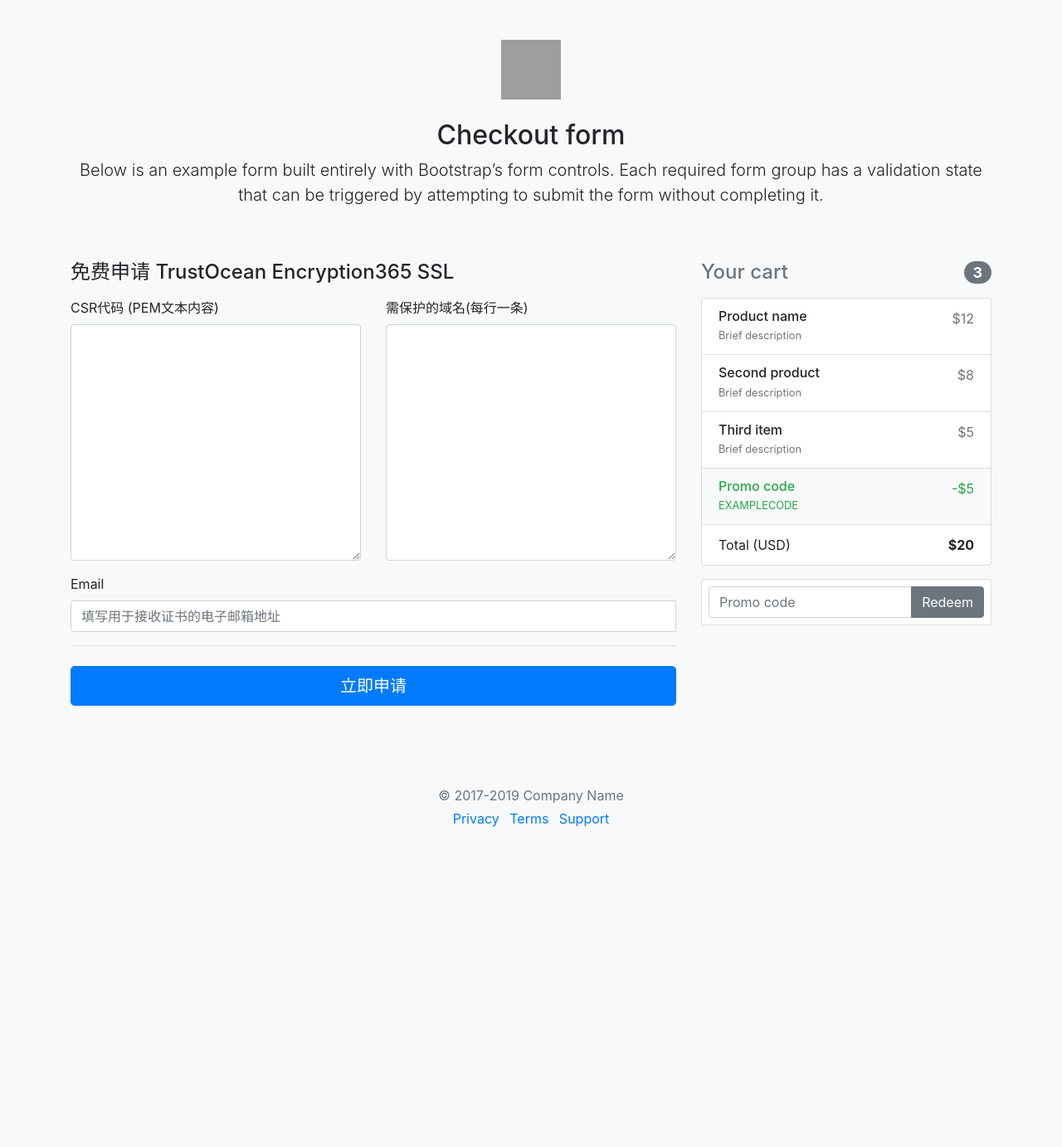
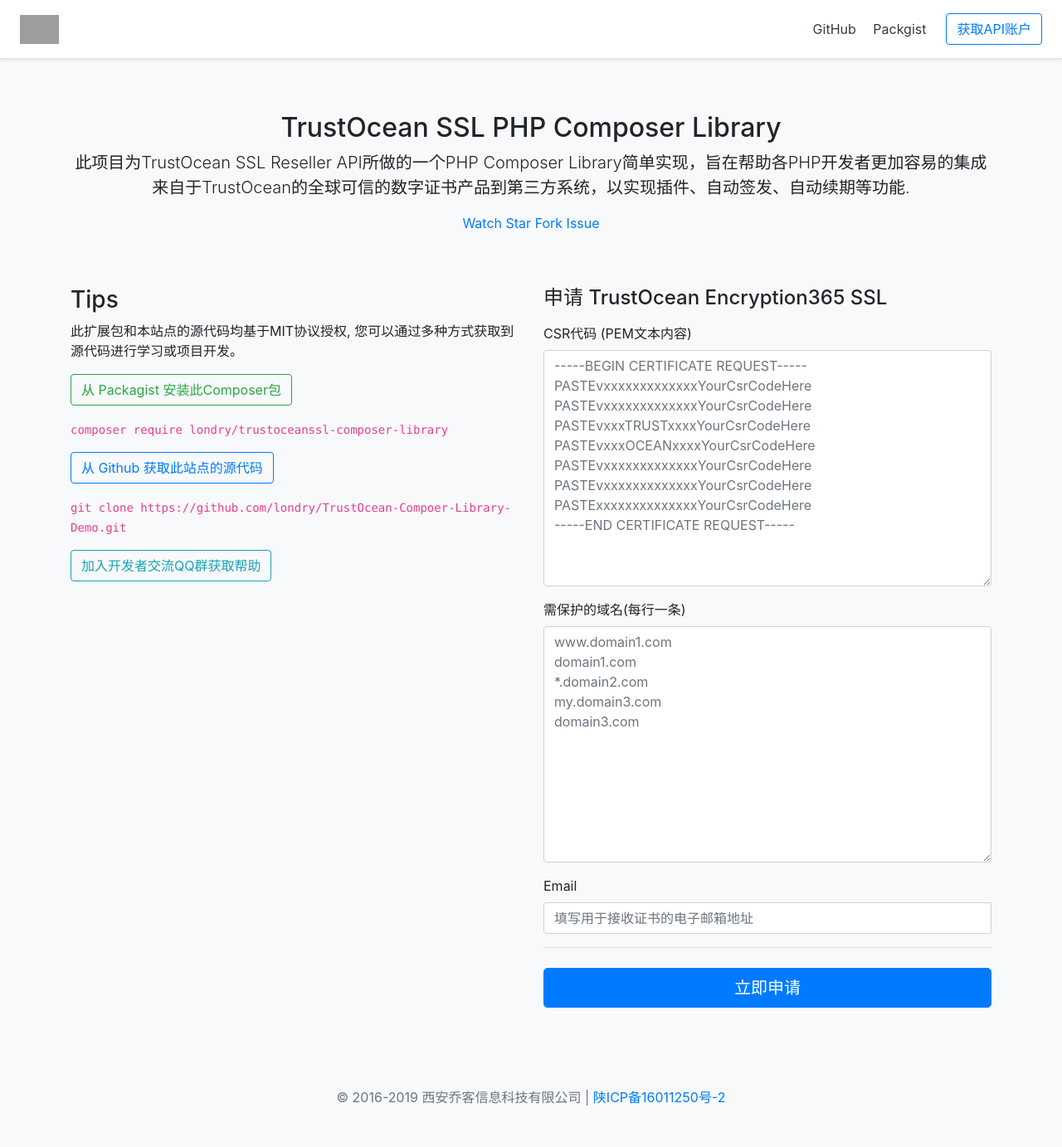
Before and after one commit to BugF/TrustOcean-Compoer-Library-Demo, a Symfony app: template templates/base.html.twig in a window 1280 px wide. Shown: the whole page at 83% size. Before the commit the page ends 997 px from the top, so only its background shows below. Run offline with Twig, Linux system fonts and the light colour scheme; the template is opened without the code that fills it, so the values that code supplies are empty; some libraries are stand-ins or nearby versions; grey boxes are pictures that could not be loaded.

Commit message:
fix web page

```diff
--- a/composer.json
+++ b/composer.json
@@ -35,12 +35,6 @@
         "symfony/test-pack": "*",
         "symfony/web-server-bundle": "4.3.*"
     },
-    "repositories": [
-        {
-            "type": "vcs",
-            "url":  "git@github.com:londry/TrustOcean-Library-Composer.git"
-        }
-    ],
     "config": {
         "preferred-install": {
             "*": "dist"
--- a/templates/base.html.twig
+++ b/templates/base.html.twig
@@ -8,112 +8,156 @@
     <!-- Bootstrap CSS -->
     <link rel="stylesheet" href="https://stackpath.bootstrapcdn.com/bootstrap/4.3.1/css/bootstrap.min.css" integrity="sha384-ggOyR0iXCbMQv3Xipma34MD+dH/1fQ784/j6cY/iJTQUOhcWr7x9JvoRxT2MZw1T" crossorigin="anonymous">
 
-    <title>Hello, world!</title>
+    <title>TrustOcean SSL PHP Composer Library - MIT OpenSource Project</title>
+    <style>
+      .dns-record-container{
+        background-color: #ffffff;
+        margin-bottom: 10px;
+        box-shadow: 0 .125rem .25rem rgba(0,0,0,.075)!important;
+        border: 1px solid #ddd;
+        border-radius: 3px;
+      }
+      .dns-content{
+        padding: 5px 10px;
+      }
+      .hostname-div{
+        background: #f8f9fa;
+        padding: 5px 10px;
+        border-bottom: 1px solid #ccc;
+      }
+    </style>
   </head>
   <body style="background-color: #f8f9fa;">
+  <div class="d-flex flex-column flex-md-row align-items-center p-3 px-md-4 mb-3 bg-white border-bottom shadow-sm">
+    <h5 class="my-0 mr-md-auto font-weight-normal">
+      <a href="/">
+      <img src="https://www.trustocean.com/wp-content/uploads/2019/logo_wt.svg" alt=""  height="35">
+      </a>
+    </h5>
+    <nav class="my-2 my-md-0 mr-md-3">
+      <a class="p-2 text-dark" href="https://github.com/londry/TrustOcean-Library-Composer" target="_blank">GitHub</a>
+      <a class="p-2 text-dark" href="https://packagist.org/packages/londry/trustoceanssl-composer-library" target="_blank">Packgist</a>
+    </nav>
+    <a class="btn btn-outline-primary" href="https://www.trustocean.com/partner-program" target="_blank">获取API账户</a>
+  </div>
     <div class="container">
-  <div class="py-5 text-center">
-    <img class="d-block mx-auto mb-4" src="/docs/4.3/assets/brand/bootstrap-solid.svg" alt="" width="72" height="72">
-    <h2>Checkout form</h2>
-    <p class="lead">Below is an example form built entirely with Bootstrap’s form controls. Each required form group has a validation state that can be triggered by attempting to submit the form without completing it.</p>
-  </div>
+    <div class="py-5 text-center">
+
+      <h2>TrustOcean SSL PHP Composer Library</h2>
+      <p class="lead">此项目为TrustOcean SSL Reseller API所做的一个PHP Composer Library简单实现，旨在帮助各PHP开发者更加容易的集成来自于TrustOcean的全球可信的数字证书产品到第三方系统，以实现插件、自动签发、自动续期等功能.</p>
+      <p>
+
+        <!-- Place this tag where you want the button to render. -->
+        <a class="github-button" href="https://github.com/londry/TrustOcean-Compoer-Library-Demo/subscription" data-size="large" data-show-count="true" aria-label="Watch londry/TrustOcean-Compoer-Library-Demo on GitHub">Watch</a>
+        <!-- Place this tag where you want the button to render. -->
+        <a class="github-button" href="https://github.com/londry/TrustOcean-Compoer-Library-Demo" data-size="large" data-show-count="true" aria-label="Star londry/TrustOcean-Compoer-Library-Demo on GitHub">Star</a>
+        <!-- Place this tag where you want the button to render. -->
+        <a class="github-button" href="https://github.com/londry/TrustOcean-Compoer-Library-Demo/fork" data-size="large" data-show-count="true" aria-label="Fork londry/TrustOcean-Compoer-Library-Demo on GitHub">Fork</a>
+        <!-- Place this tag where you want the button to render. -->
+        <a class="github-button" href="https://github.com/londry/TrustOcean-Compoer-Library-Demo/issues" data-size="large" data-show-count="true" aria-label="Issue londry/TrustOcean-Compoer-Library-Demo on GitHub">Issue</a>
+      </p>
+    </div>
 
   <div class="row">
-    <div class="col-md-4 order-md-2 mb-4">
-      <h4 class="d-flex justify-content-between align-items-center mb-3">
-        <span class="text-muted">Your cart</span>
-        <span class="badge badge-secondary badge-pill">3</span>
-      </h4>
-      <ul class="list-group mb-3">
-        <li class="list-group-item d-flex justify-content-between lh-condensed">
-          <div>
-            <h6 class="my-0">Product name</h6>
-            <small class="text-muted">Brief description</small>
-          </div>
-          <span class="text-muted">$12</span>
-        </li>
-        <li class="list-group-item d-flex justify-content-between lh-condensed">
-          <div>
-            <h6 class="my-0">Second product</h6>
-            <small class="text-muted">Brief description</small>
-          </div>
-          <span class="text-muted">$8</span>
-        </li>
-        <li class="list-group-item d-flex justify-content-between lh-condensed">
-          <div>
-            <h6 class="my-0">Third item</h6>
-            <small class="text-muted">Brief description</small>
-          </div>
-          <span class="text-muted">$5</span>
-        </li>
-        <li class="list-group-item d-flex justify-content-between bg-light">
-          <div class="text-success">
-            <h6 class="my-0">Promo code</h6>
-            <small>EXAMPLECODE</small>
-          </div>
-          <span class="text-success">-$5</span>
-        </li>
-        <li class="list-group-item d-flex justify-content-between">
-          <span>Total (USD)</span>
-          <strong>$20</strong>
-        </li>
-      </ul>
-
-      <form class="card p-2">
-        <div class="input-group">
-          <input type="text" class="form-control" placeholder="Promo code">
-          <div class="input-group-append">
-            <button type="submit" class="btn btn-secondary">Redeem</button>
-          </div>
-        </div>
-      </form>
+    <div class="col-md-6 order-md-1 mb-4">
+      <h3>Tips</h3>
+      <p>
+        此扩展包和本站点的源代码均基于MIT协议授权, 您可以通过多种方式获取到源代码进行学习或项目开发。
+      </p>
+      <p>
+        <a href="https://packagist.org/packages/londry/trustoceanssl-composer-library" target="_blank" class="btn btn-outline-success">从 Packagist 安装此Composer包</a>
+      </p>
+      <p><code>composer require londry/trustoceanssl-composer-library</code></p>
+      <p>
+        <a href="https://github.com/londry/TrustOcean-Compoer-Library-Demo" target="_blank" class="btn btn-outline-primary">从 Github 获取此站点的源代码</a>
+      </p>
+      <p><code>git clone https://github.com/londry/TrustOcean-Compoer-Library-Demo.git</code></p>
+      <p><a href="//shang.qq.com/wpa/qunwpa?idkey=52333cccfa2c814e6befacfdc2ede417544f01f6c2216033074de4ffada8295b" target="_blank" class="btn btn-outline-info">加入开发者交流QQ群获取帮助</a></p>
     </div>
-    <div class="col-md-8 order-md-1">
-      <h4 class="mb-3">免费申请 TrustOcean Encryption365 SSL</h4>
-      <form class="needs-validation" novalidate="">
+    <div class="col-md-6 order-md-2">
+      <h4 class="mb-3">申请 TrustOcean Encryption365 SSL</h4>
+      {% if dcv_info is not defined %}
+          {% if error is defined %}
+            <div class="alert alert-danger" role="alert">
+              出错: {{ error }}
+            </div>
+        {% endif %}
+      <form class="needs-validation" novalidate="" method="post">
+        <input name="action" value="apply" hidden>
+        {% if browserWindowHash is defined %}
+        <input name="browserWindowHash" value="{{ browserWindowHash }}" hidden>
+        {% endif %}
         <div class="row">
-          <div class="col-md-6 mb-3">
+          <div class="col-md-12 mb-3">
             <label for="firstName">CSR代码 (PEM文本内容)</label>
-            <textarea type="text" class="form-control" style="min-height: 285px;" id="csr_code" placeholder="" required="required"></textarea>
+            <textarea type="text" class="form-control" style="min-height: 285px;" id="csr_code" name="csr_code" placeholder="-----BEGIN CERTIFICATE REQUEST-----
+PASTEvxxxxxxxxxxxxxYourCsrCodeHere
+PASTEvxxxxxxxxxxxxxYourCsrCodeHere
+PASTEvxxxTRUSTxxxxYourCsrCodeHere
+PASTEvxxxOCEANxxxxYourCsrCodeHere
+PASTEvxxxxxxxxxxxxxYourCsrCodeHere
+PASTEvxxxxxxxxxxxxxYourCsrCodeHere
+PASTExxxxxxxxxxxxxxYourCsrCodeHere
+-----END CERTIFICATE REQUEST-----" required="required"></textarea>
             <div class="invalid-feedback">
               Valid first name is required.
             </div>
           </div>
-          <div class="col-md-6 mb-3">
+          <div class="col-md-12 mb-3">
             <label for="lastName">需保护的域名(每行一条)</label>
-            <textarea type="text" class="form-control" style="min-height: 285px;" id="domains" placeholder="" required="required"></textarea>
+            <textarea type="text" class="form-control" style="min-height: 285px;" id="domains" name="domains" placeholder="www.domain1.com
+domain1.com
+*.domain2.com
+my.domain3.com
+domain3.com
+" required="required"></textarea>
             <div class="invalid-feedback">
               Valid last name is required.
             </div>
           </div>
         </div>
-
         <div class="mb-3">
           <label for="username">Email</label>
           <div class="input-group">
-            <input type="text" class="form-control" id="contact_email" placeholder="填写用于接收证书的电子邮箱地址" required="">
+            <input type="text" class="form-control" id="contact_email" name="contact_email" placeholder="填写用于接收证书的电子邮箱地址" required="required">
             <div class="invalid-feedback" style="width: 100%;">
               Your username is required.
             </div>
           </div>
         </div>
-
         <hr class="mb-4">
         <button class="btn btn-primary btn-lg btn-block" type="submit">立即申请</button>
       </form>
+      {% else %}
+          <div class="">
+            <h5>OrderID: {{ order_id }}</h5>
+            <p>请您根据下列提示, 为各条域名新增对应的DNS CNAME解析记录来完成证书签发, 保持您的验证记录直到证书签发, 一旦(通常在您完成所有的解析记录后的10-60分钟内)签发将通过电子邮件发送给您(或您的垃圾箱): {{ contact_email }}。</p>
+          </div>
+          <p>
+            <a href="/" class="btn btn-info">返 回</a>
+          </p>
+          {% for dcvinfo in dcv_info%}
+          <div class="dns-record-container">
+            <div class="hostname-div">域名: {{ dcvinfo.topdomain }}</div>
+            <div class="dns-content">
+              <div>主机记录: <code>{{ dcvinfo.dns_host }}</code></div>
+              <div>解析类型: CNAME(别名)</div>
+              <div>指向(记录值): <code>{{ dcvinfo.dns_value }}</code></div>
+            </div>
+          </div>
+          {% endfor %}
+
+      {% endif %}
     </div>
   </div>
 
   <footer class="my-5 pt-5 text-muted text-center text-small">
-    <p class="mb-1">© 2017-2019 Company Name</p>
-    <ul class="list-inline">
-      <li class="list-inline-item"><a href="#">Privacy</a></li>
-      <li class="list-inline-item"><a href="#">Terms</a></li>
-      <li class="list-inline-item"><a href="#">Support</a></li>
-    </ul>
+    <p class="mb-1">© 2016-2019 西安乔客信息科技有限公司 | <a href="http://www.beian.miit.gov.cn" target="_blank">陕ICP备16011250号-2</a></p>
   </footer>
 </div>
     <!-- Optional JavaScript -->
+    <!-- Place this tag in your head or just before your close body tag. -->
+    <script async defer src="https://buttons.github.io/buttons.js"></script>
     <!-- jQuery first, then Popper.js, then Bootstrap JS -->
     <script src="https://code.jquery.com/jquery-3.3.1.slim.min.js" integrity="sha384-q8i/X+965DzO0rT7abK41JStQIAqVgRVzpbzo5smXKp4YfRvH+8abtTE1Pi6jizo" crossorigin="anonymous"></script>
     <script src="https://cdnjs.cloudflare.com/ajax/libs/popper.js/1.14.7/umd/popper.min.js" integrity="sha384-UO2eT0CpHqdSJQ6hJty5KVphtPhzWj9WO1clHTMGa3JDZwrnQq4sF86dIHNDz0W1" crossorigin="anonymous"></script>
```
Also changed, not shown: src/Controller/DefaultController.php (+52 -35 lines).
